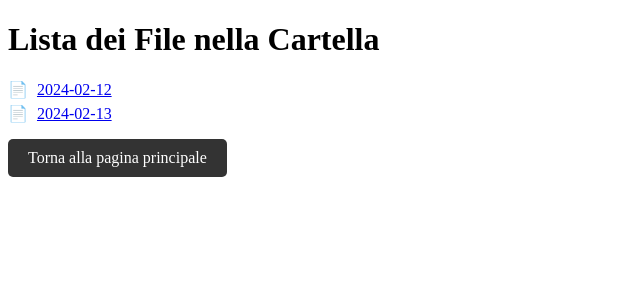
After one commit to alessiovecchio/turbidimeter, a Flask app: page /values in a window 1280 px wide. The commit adds this page. Shown: the top 300 px of the page, without its empty margins (0-640 px from the left). Run offline with Flask 3, Linux system fonts and the light colour scheme; a user stored in the database is signed in.

Commit message:
Rotte per values

```diff
--- a/turbidimeter_python/Server/server_sito.py
+++ b/turbidimeter_python/Server/server_sito.py
@@ -1,8 +1,9 @@
-from flask import Flask, render_template, session, request, redirect, url_for,jsonify
+from flask import Flask, render_template, session, request, redirect, url_for,jsonify,send_from_directory
 from datetime import datetime
 import mysql.connector
 import json
 import mysql
+import os
 import hashlib
 #creo un'istanza di Flask
 app= Flask(__name__)
@@ -18,10 +19,6 @@ db_config = {
     'database': 'turbidimeterDB',
     'auth_plugin': 'caching_sha2_password'
 }
-
-#definisci una variabile visibile globalmente
-
-
 
 #Creo un oggetto di tipo connection, che prende come argomento un dizionario
 conn=mysql.connector.connect(**db_config)
@@ -144,11 +141,6 @@ def dati():
 
 
 
-#Rotta per il grafico dei dati
-
-
-from flask import jsonify
-
 @app.route('/get_data', methods=['POST'])
 def get_data():
     if 'username' in session:
@@ -186,6 +178,40 @@ def get_data():
             return "Nessun dato presente"
     else:
         return redirect(url_for('home'))
+
+#Rotte per il dispositivo mobile
+@app.route('/values', methods=['GET'])
+def values():
+    if 'username' in session:
+        # Lista per memorizzare tutti i file trovati
+        all_files = []
+
+       #mostra le directory presenti nella cartella values, senza costruire tutto il percorso
+        for directory in os.listdir('values'):
+            all_files.append(directory)
+
+        # Passa la lista dei file al template HTML
+        return render_template('values.html', files=all_files, username=session['username'])
+    else:
+        return render_template('home.html')
+
+
+@app.route('/Server/values/<path:directory_name>', methods=['GET'])
+def get_file_or_directory(directory_name):
+    if 'username' in session:
+        full_path = os.path.join('values', directory_name)
+        all_items = []
+
+        if os.path.isdir(full_path):
+            for item in os.listdir(full_path):
+                all_items.append(item)
+            return render_template('content_dir.html', items=all_items, username=session['username'], current_path=directory_name)
+        else:
+            with open(full_path, 'r', encoding='utf-8') as file:
+                    file_cont = file.read()
+                    return render_template('content_file.html',username=session['username'],file_content=file_cont)
+    else:
+        return render_template('home.html')
 
 
 
--- a/turbidimeter_python/Server/static/css/Rstyle.css
+++ b/turbidimeter_python/Server/static/css/Rstyle.css
@@ -43,13 +43,13 @@ body {
   }
 
   input[type="submit"] {
-    background-color: #3498db;
+    background-color: #333;
     color: #ffffff;
     cursor: pointer;
   }
 
   input[type="submit"]:hover {
-    background-color: #2980b9;
+    background-color: #333;
   }
 
   p {
--- a/turbidimeter_python/Server/templates/dati.html
+++ b/turbidimeter_python/Server/templates/dati.html
@@ -30,9 +30,9 @@
         <div id="menuContainer">
             <div id="menu">
                 <a href="{{ url_for('logout')}}">Logout</a>
-                <a href="#">Visualizzazione dati</a>
-                <a href="{{ url_for('index')}}">Home</a>
-                <!-- Aggiungi altri collegamenti alle tue pagine -->
+                <a href="{{ url_for('dati')}}">Visualizzazione dati</a>
+                <a href="#">Home</a>
+                <a href="{{ url_for('values')}}">Values</a>
             </div>
         </div>
         <div class="container_data">
--- a/turbidimeter_python/Server/templates/index.html
+++ b/turbidimeter_python/Server/templates/index.html
@@ -29,7 +29,7 @@
             <a href="{{ url_for('logout')}}">Logout</a>
             <a href="{{ url_for('dati')}}">Visualizzazione dati</a>
             <a href="#">Home</a>
-            <!-- Aggiungi altri collegamenti alle tue pagine -->
+            <a href="{{ url_for('values')}}">Values</a>
         </div>
     </div>
 
--- /dev/null
+++ b/turbidimeter_python/Server/templates/values.html
@@ -0,0 +1,47 @@
+<!DOCTYPE html>
+<html lang="en">
+<head>
+    <meta charset="UTF-8">
+    <meta name="viewport" content="width=device-width, initial-scale=1.0">
+    <title>Values</title>
+    <style>
+        ul {
+            list-style-type: none;
+            padding: 0;
+        }
+        li {
+            margin-bottom: 5px;
+        }
+        .file-icon::before {
+            content: "\1F4C4";
+            margin-right: 5px;
+        }
+        .btn {
+            display: inline-block;
+            padding: 10px 20px;
+            background-color: #333;
+            color: #fff;
+            text-decoration: none;
+            border: none;
+            border-radius: 5px;
+            cursor: pointer;
+        }
+        .btn:hover {
+            background-color: #0056b3;
+        }
+    </style>
+</head>
+<body>
+    <h1>Lista dei File nella Cartella</h1>
+    <ul>
+        {% for file in files %}
+            <li>
+                <span class="file-icon"></span>
+                <a href="Server/values/{{ file }}">{{ file }}</a>
+            </li>
+        {% endfor %}
+    </ul>
+    <!-- Bottone per tornare alla pagina principale -->
+    <a href="{{ url_for('index') }}" class="btn">Torna alla pagina principale</a>
+</body>
+</html>
--- /dev/null
+++ b/turbidimeter_python/Server/values/2024-02-12/1/prova.txt
@@ -0,0 +1 @@
+file di prova
--- /dev/null
+++ b/turbidimeter_python/Server/values/2024-02-13/2/prova2.txt
@@ -0,0 +1,2 @@
+
+ciao sono prova
```
Also changed, not shown: turbidimeter_python/Server/templates/content_dir.html (added, +56 -0 lines), turbidimeter_python/Server/templates/content_file.html (added, +30 -0 lines), 6 other files.
